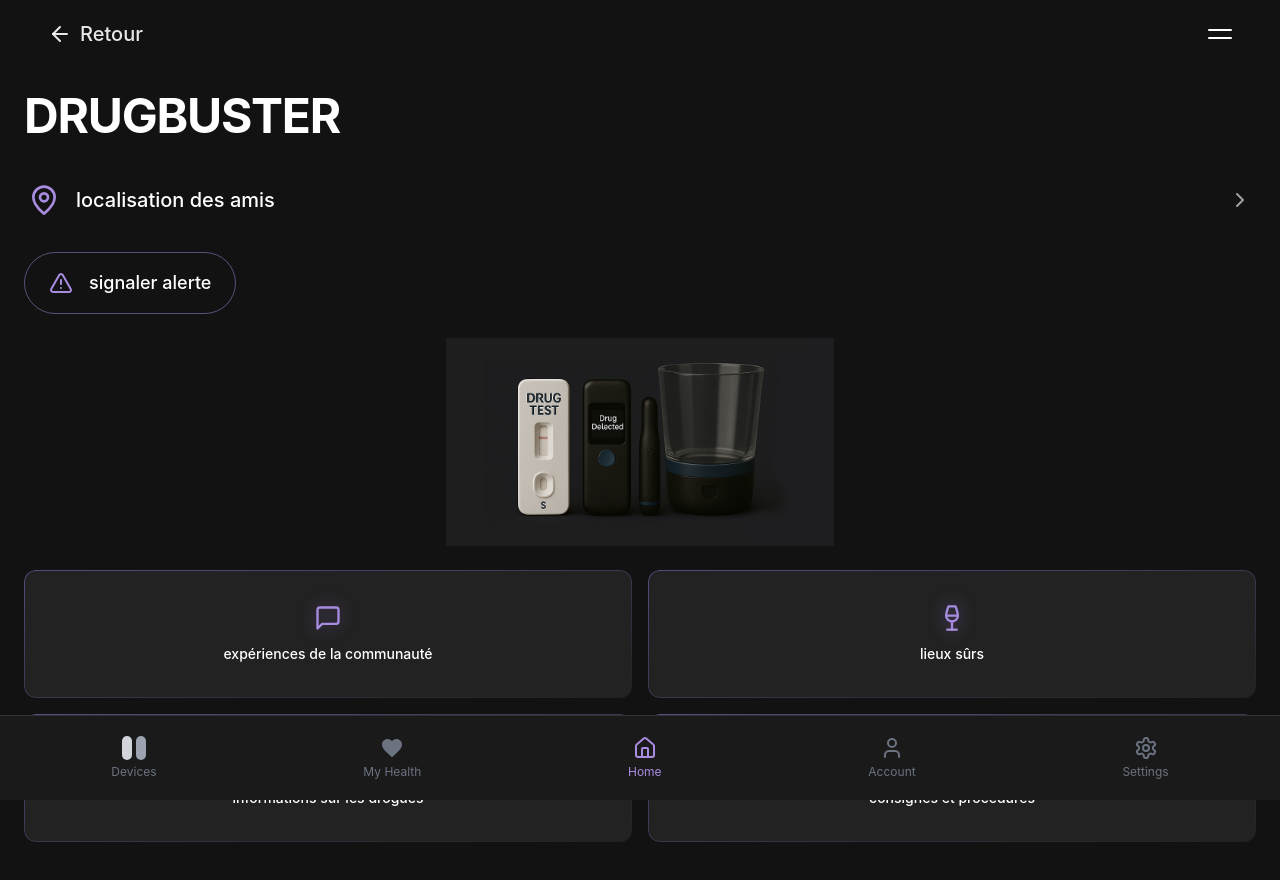
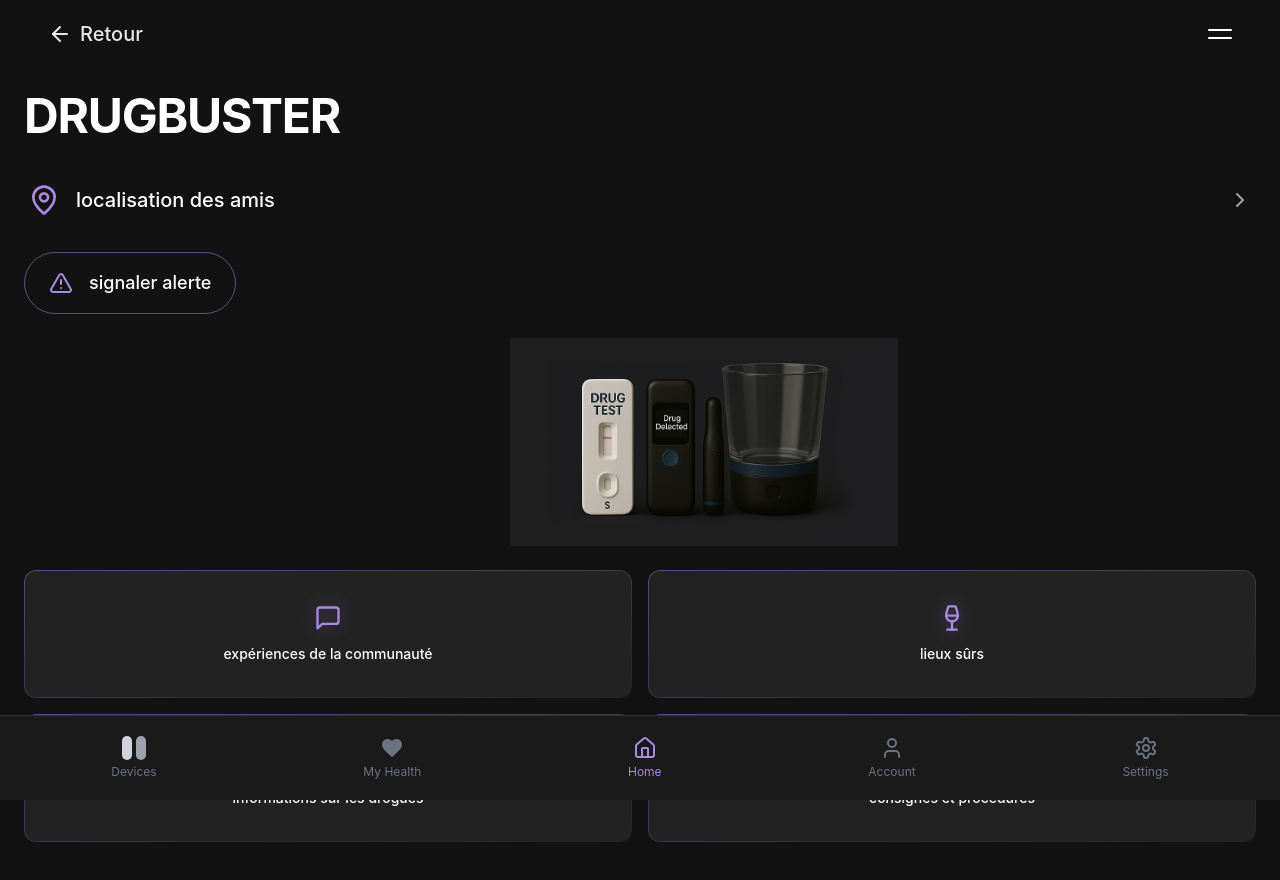
Before and after one commit to creaserviceProf/mobile-iconify, a React (Vite) app: page / in a window 1280 px wide. Shown: the top 880 px of the page. Built offline with nearby package versions, Linux system fonts and the light colour scheme.

Commit message:
Fix: Adjust image to edge of screen
Remove padding and margin from the image to make it stack to the edge of the screen horizontally.

```diff
--- a/src/components/DrugTestDevices.tsx
+++ b/src/components/DrugTestDevices.tsx
@@ -3,11 +3,11 @@ import React from 'react';
 
 const DrugTestDevices = () => {
   return (
-    <div className="flex justify-center mt-4 mb-8 relative animate-fade-in overflow-hidden">
+    <div className="mt-4 mb-8 relative animate-fade-in overflow-hidden -mx-6">
       <img
         src="/lovable-uploads/06dc8068-a4c7-456e-b50d-a3339bc0091f.png"
         alt="Drug Testing Devices"
-        className="w-[110%] max-w-none object-contain h-52 rounded-xl"
+        className="w-[110%] max-w-none object-contain h-52"
         style={{ objectPosition: 'center center' }}
       />
     </div>
```
